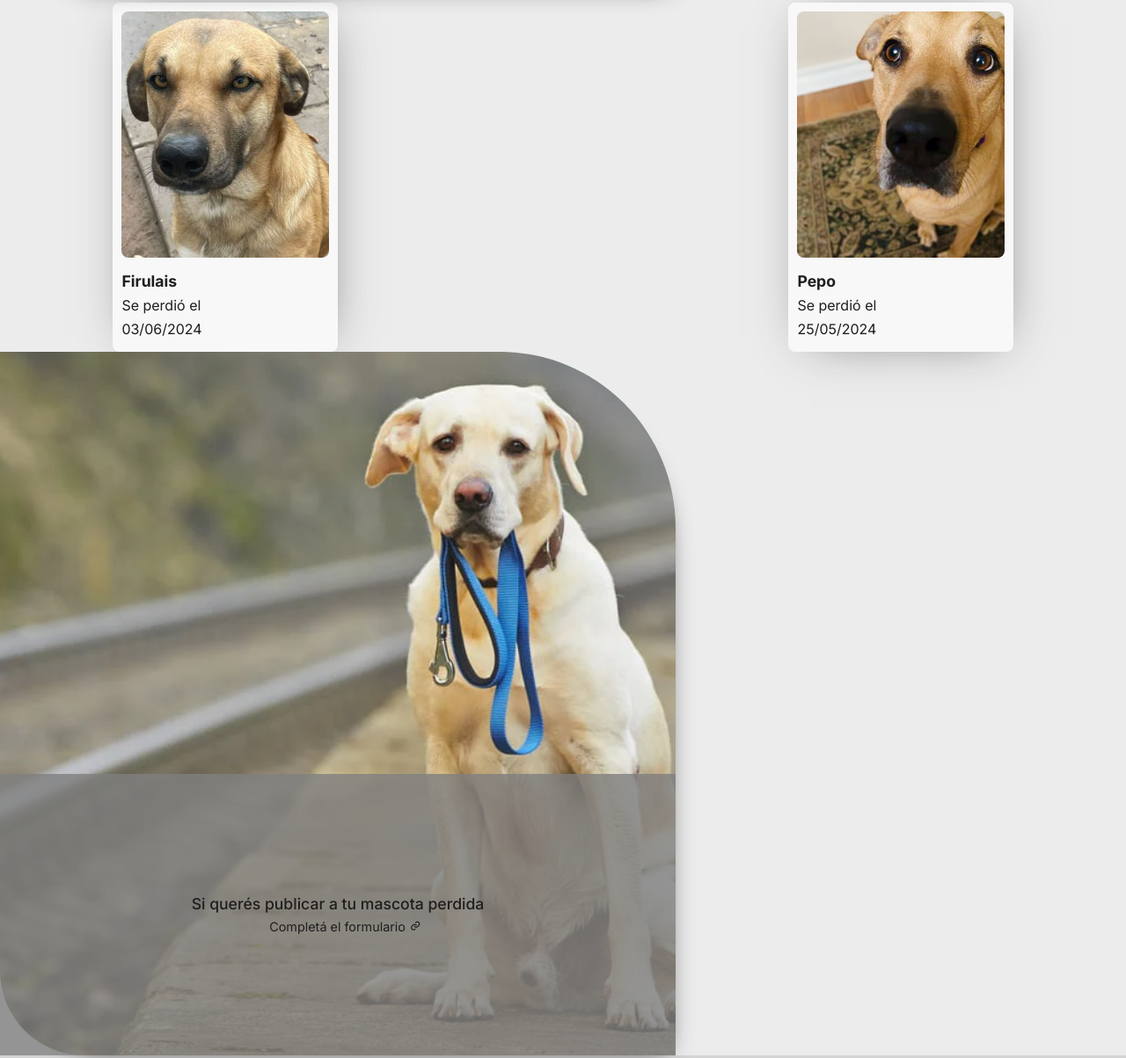
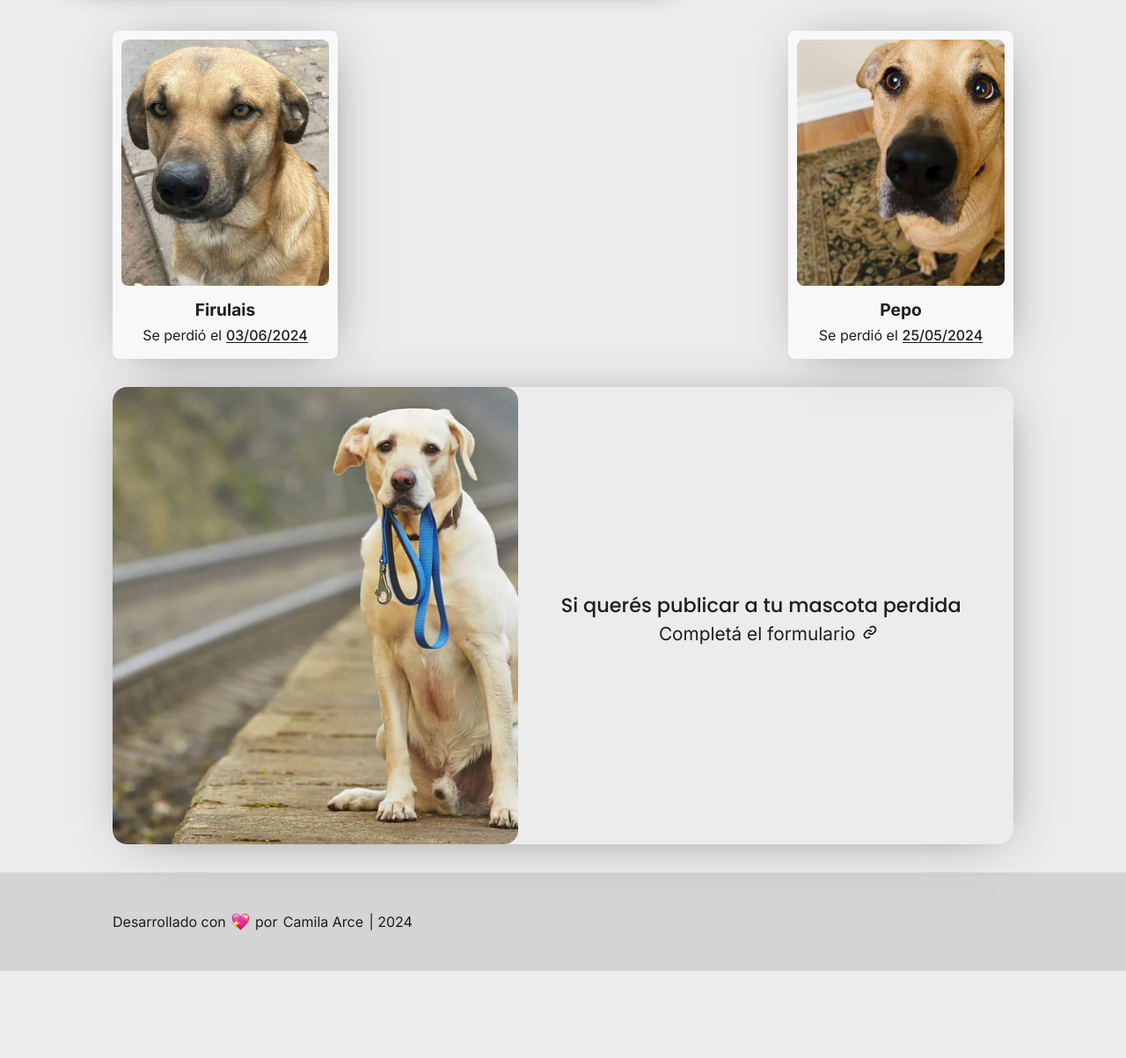
Before and after one commit to camilabarce/mascotas-junin, a plain HTML site: page perdidos.html in a window 1280 px wide. Shown: the part 810-2013 px from the top of the page at 88% size. After the commit the page ends 1914 px from the top, so only its background shows below. Drawn offline with nearby package versions, Linux system fonts and the light colour scheme.

Commit message:
estilos a página perdidos para desktop

```diff
--- a/css/adopcion.css
+++ b/css/adopcion.css
@@ -3,7 +3,7 @@
     display: flex;
     flex-direction: row;
     align-items: center;
-    background-color: var(--gris-xclaro);
+    background-color: var(--gris-claro);
     border-radius: .8rem;
     overflow: hidden;
     margin: 2rem 1rem;
@@ -36,10 +36,12 @@
 .container-texto a {
     transition: all .5s;
 }
+
 .container-texto a:hover {
     border-bottom: thin solid var(--gris-oscuro);
     font-weight: 500;
 }
+
 .container-imagen img {
     width: 100%;
     height: 100%;
--- a/css/cards-perdidos.css
+++ b/css/cards-perdidos.css
@@ -31,6 +31,7 @@
 .bg-gray h3 {
     font-weight: 500;
     font-size: 1.1rem;
+    font-family: 'Poppins', sans-serif;
 }
 
 .bg-gray p {
@@ -39,8 +40,13 @@
     transition: all .4s;
 }
 
-.bg-gray p:hover {
-    color: var(--gris-claro);
+.bg-gray p a {
+    transition: all .5s;
+}
+
+.bg-gray p a:hover {
+    border-bottom: thin solid var(--gris-oscuro);
+    font-weight: 500;
 }
 
 .cards-item.perdidos {
@@ -55,7 +61,7 @@
 
     #slide1 h3.slide-texto {
         font-family: 'Poppins', sans-serif;
-        font-size: 2rem;
+        font-size: 2.2rem;
         font-weight: 700;
         bottom: 25%;
         text-align: right;
@@ -64,11 +70,74 @@
     #slide1 p.slide-texto {
         justify-content: end;
         align-items: center;
-        bottom: 17%;
-        font-size: 1.5rem;
+        bottom: 18%;
+        font-size: 1.4rem;
+    }
+
+    #perdidos {
+        margin: 2rem auto;
     }
 
     .cards-item.perdidos {
         height: auto;
     }
+
+    .parrafos-fecha-perdidos {
+        display: flex;
+        gap: .3rem;
+    }
+
+    .text-card-container.perdidos {
+        align-items: center;
+    }
+
+    .text-card-container h3 {
+        font-size: 1.2rem;
+        font-weight: 700;
+    }
+
+    .parrafos-fecha-perdidos p:nth-child(2){
+        font-weight: 500;
+        border-bottom: thin solid var(--gris-oscuro);
+    }
+
+    div.slider-container.perdidos {
+        background-color: var(--gris-claro);
+        box-shadow: 4px 4px 55px -22px rgba(61,61,61,0.76);
+    }
+
+    div.slider-container.perdidos,
+    ul.slider.perdidos,
+    img.img-perro-perdido {
+        height: 65vh !important;
+        margin: auto !important;
+        border-radius: 1rem !important;
+    }
+
+    div.slider-container.perdidos {
+        margin-bottom: 2rem !important;
+    }
+    img.img-perro-perdido {
+        width: 45% !important;
+    }
+
+    div.slider-container.perdidos {
+        width: 80% !important;
+        overflow: hidden;
+    }
+
+    .bg-gray {
+        height: 30%;
+        bottom: 52%;
+        left: 22%;
+        background-color: transparent;
+    }
+
+    .bg-gray h3 {
+        font-size: 1.4rem;
+    }
+
+    .bg-gray p {
+        font-size: 1.3rem;
+    }
 }
--- a/css/modal.css
+++ b/css/modal.css
@@ -1,22 +1,26 @@
 .modal-window {
   position: fixed;
-  background-color: rgba(255, 255, 255, 0.25);
+  background: rgba(160, 82, 45, 0.37);
+  backdrop-filter: blur(7px);
+  -webkit-backdrop-filter: blur(7px);
   top: 0;
   right: 0;
   bottom: 0;
   left: 0;
-  z-index: 999;
+  z-index: 10;
   visibility: hidden;
   opacity: 0;
   pointer-events: none;
   transition: all 0.3s;
 }
+
 .modal-window:target {
   visibility: visible;
   opacity: 1;
   pointer-events: auto;
 }
-.modal-window > div {
+
+.modal-window>div {
   width: 90%;
   border-radius: .6rem;
   position: absolute;
@@ -24,11 +28,13 @@
   left: 50%;
   transform: translate(-50%, -50%);
   padding: 2em;
-  background: white;
+  background: var(--gris-claro);
 }
+
 .modal-window header {
   font-weight: bold;
 }
+
 .modal-window h2 {
   font-size: 130%;
   font-weight: 600;
@@ -46,7 +52,9 @@
   top: 0;
   width: 70px;
   text-decoration: none;
+  transition: all .5s;
 }
+
 .modal-close:hover {
   color: black;
 }
@@ -58,3 +66,13 @@
 #modal-contacto {
   font-weight: 500;
 }
+
+@media (min-width: 768px) {
+  .modal-window>div {
+    width: 45%;
+  }
+
+  .modal-close {
+    font-size: .9rem;
+  }
+}
--- a/css/slider.css
+++ b/css/slider.css
@@ -130,9 +130,10 @@ ul.slider li.active {
 
     ul.slider, ul.slider li {
         border-radius: 0;
-        border-radius: 0px 200px 0 96px;
+        border-radius: 0px 200px 5px 96px;
         overflow: visible;
     }
+
     .menu-slider {
         display: none;
     }
--- a/js/perdidos.js
+++ b/js/perdidos.js
@@ -14,10 +14,12 @@ function loadLostPetsList(dataFile) {
                 const petItem = `
                     <li class="cards-item perdidos">
                         <a href="#open-modal" class="open-modal" data-id="${id}"><img src="${pet.img}" alt="Imagen de ${pet.nombre}"></a>
-                        <div class="text-card-container">
+                        <div class="text-card-container perdidos">
                             <h3>${pet.nombre}</h3>
-                            <p>Se perdió el</p>
-                            <p>${pet.fecha}</p>
+                            <div class="parrafos-fecha-perdidos">
+                                <p>Se perdió el</p>
+                                <p>${pet.fecha}</p>
+                            </div>
                         </div>
                     </li>`;
                 container.insertAdjacentHTML('beforeend', petItem);
--- a/perdidos.html
+++ b/perdidos.html
@@ -58,7 +58,8 @@
     <!-- modal -->
     <div id="open-modal" class="modal-window">
       <div>
-        <a href="#" title="Cerrar" class="modal-close">Cerrar</a>
+        <a href="#perdidos" title="Cerrar" class="modal-close">Cerrar</i>
+        </a>
         <h2 id="modal-nombre"></h2>
         <div id="modal-descripcion"></div>
         <br>
@@ -68,10 +69,10 @@
       </div>
     </div>
 
-    <div class="slider-container">
-      <ul class="slider">
-        <li id="slide1">
-          <img src="img/perro-perdidos.webp" alt="gato mirando a la camara">
+    <div class="slider-container perdidos">
+      <ul class="slider perdidos">
+        <li>
+          <img class="img-perro-perdido" src="img/perro-perdidos.webp" alt="gato mirando a la camara">
           <div class="bg-gray">
             <h3>Si querés publicar a tu mascota perdida</h3>
             <p><a href="https://forms.gle/Bz5hPERoqVoQ9YKq8" target="_blank" rel="noopener noreferrer">Completá el formulario <i class="bx bx-link"></i></a></p>
```
